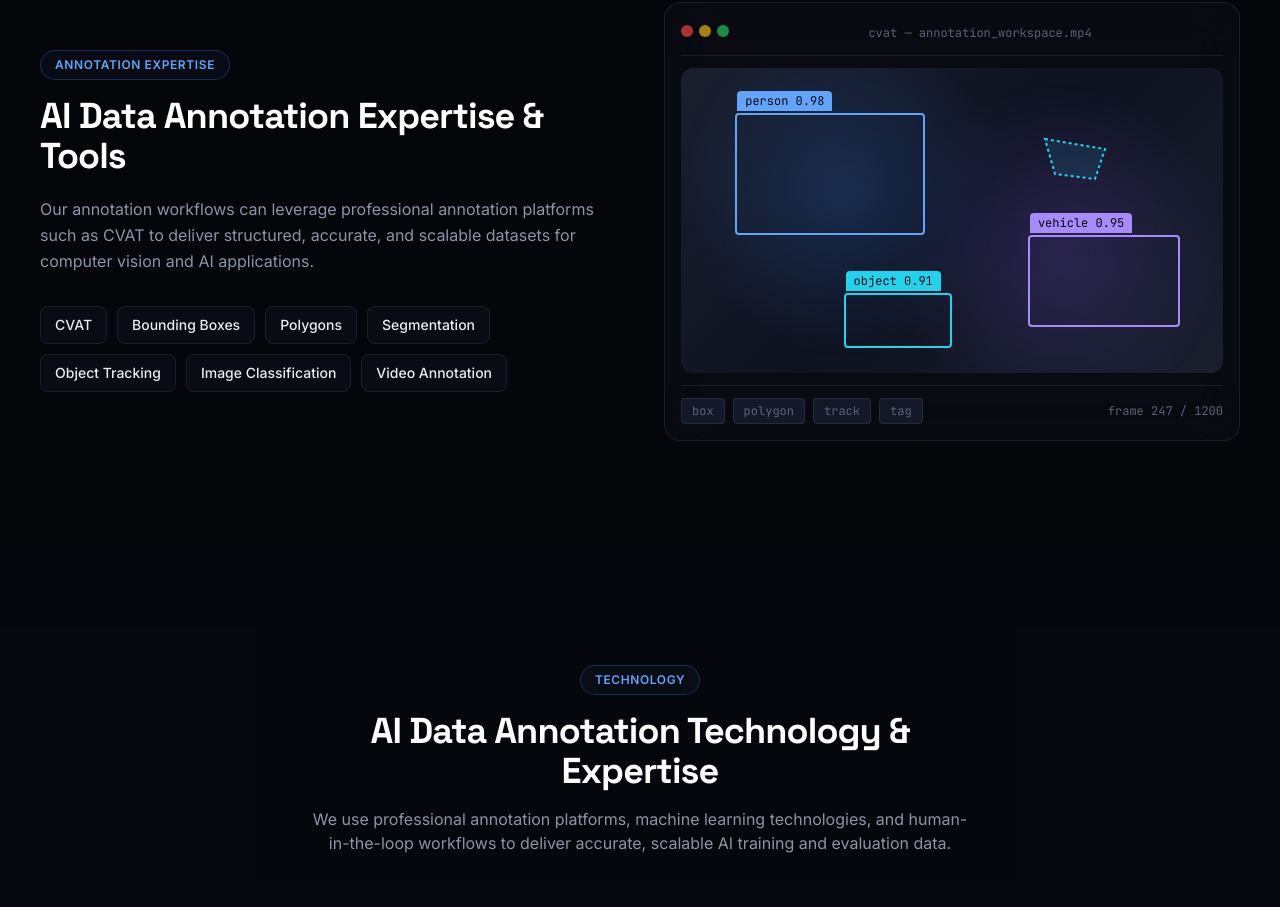
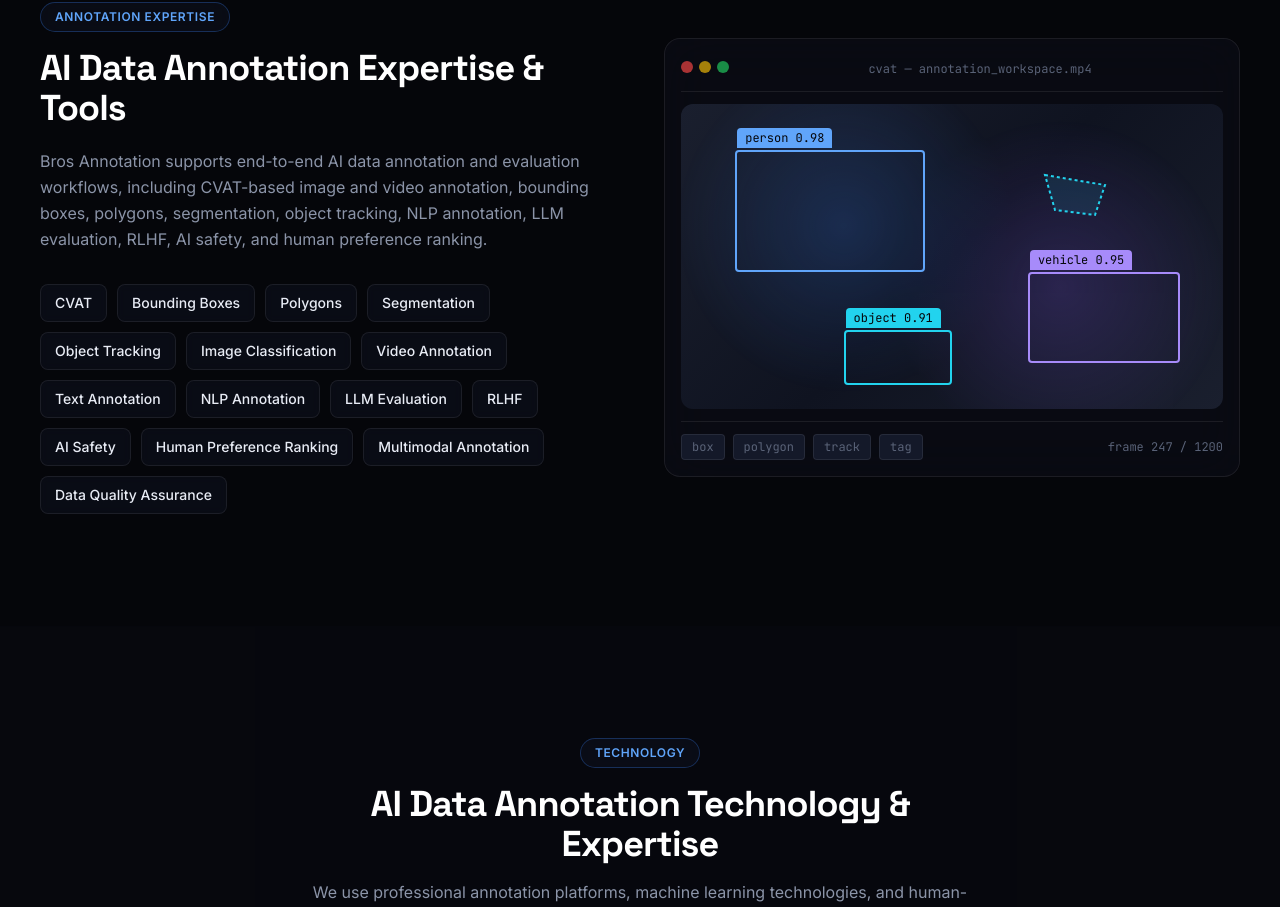
Before and after one commit to devansh211202/bros-annotation, a React (Vite) app: page / in a window 1280 px wide. Shown: the part 4708-5615 px from the top of the page. Built offline with nearby package versions, Linux system fonts and the light colour scheme.

Commit message:
Add new annotation types and update description
Updated the capabilities list to include new annotation types and refined the description of annotation workflows.

```diff
--- a/src/components/AnnotationExpertise.tsx
+++ b/src/components/AnnotationExpertise.tsx
@@ -6,6 +6,14 @@ const capabilities = [
   'Object Tracking',
   'Image Classification',
   'Video Annotation',
+   'Text Annotation',
+  'NLP Annotation',
+  'LLM Evaluation',
+  'RLHF',
+  'AI Safety',
+  'Human Preference Ranking',
+  'Multimodal Annotation',
+  'Data Quality Assurance',
 ];
 
 export function AnnotationExpertise() {
@@ -21,9 +29,10 @@ export function AnnotationExpertise() {
             AI Data Annotation Expertise & Tools
           </h2>
           <p className="text-text-muted leading-relaxed mb-8">
-            Our annotation workflows can leverage professional annotation
-            platforms such as CVAT to deliver structured, accurate, and scalable
-            datasets for computer vision and AI applications.
+            Bros Annotation supports end-to-end AI data annotation and evaluation
+            workflows, including CVAT-based image and video annotation, bounding
+            boxes, polygons, segmentation, object tracking, NLP annotation, LLM
+            evaluation, RLHF, AI safety, and human preference ranking.
           </p>
 
           <div className="flex flex-wrap gap-2.5">
```
